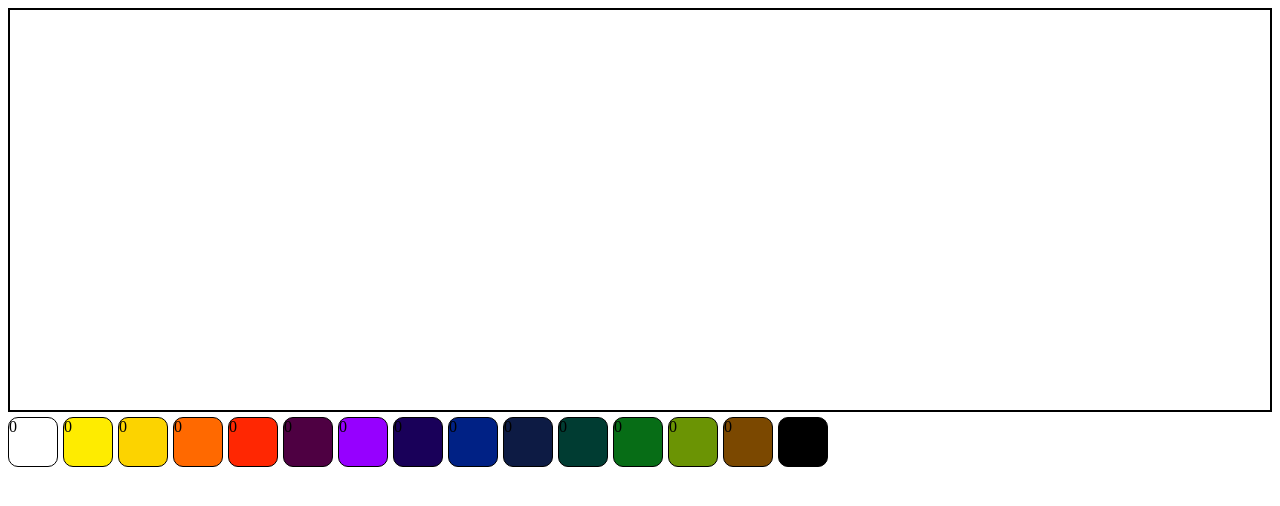
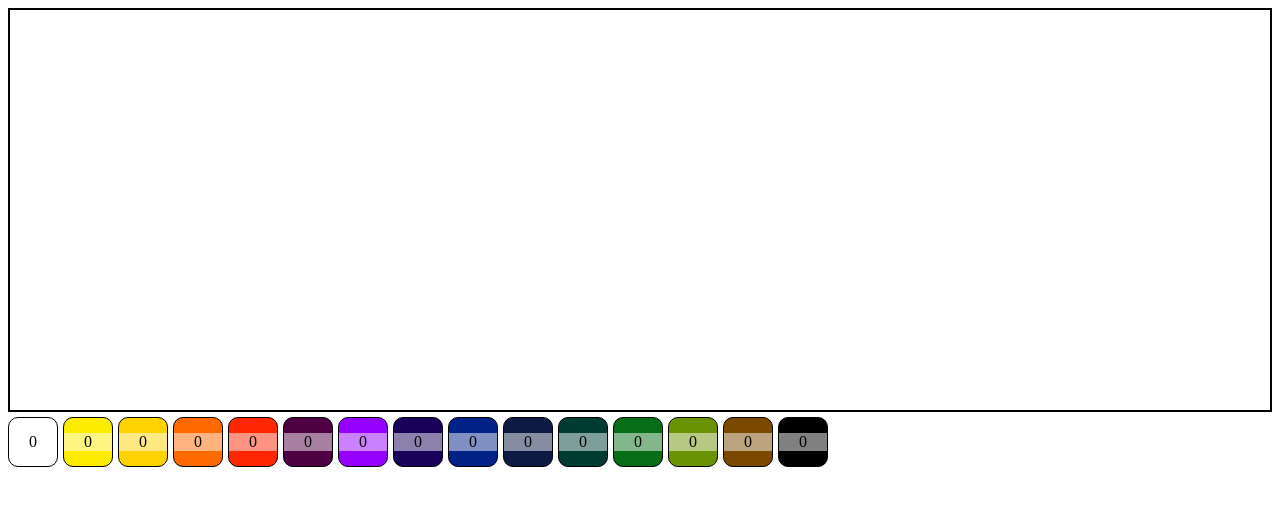
Before and after one commit to Palette-Pickers/paint-mixer, a React app: page / in a window 1280 px wide. Shown: the top 506 px of the page. Built offline with nearby package versions, Linux system fonts and the light colour scheme.

Commit message:
refactoring

```diff
--- a/src/Mixer.scss
+++ b/src/Mixer.scss
@@ -6,12 +6,25 @@
     .swatches {
         display: flex;
         flex-wrap: wrap;
-    }
+
         .swatch {
             width: 3rem;
             height: 3rem;
             margin: 5px 5px 5px 0;
             border-radius: 20%;
             border: 1px solid black;
+            justify-content: center;
+            align-content: center;
+
+            .partsInMix {
+                padding: 0;
+                text-align: center;
+                background-color: rgba(255, 255, 255, 0.5);
             }
         }
+    }
+
+
+
+
+}
--- a/src/Mixer.tsx
+++ b/src/Mixer.tsx
@@ -10,7 +10,6 @@ interface ColorPart {
 
 const Mixer: React.FC = () => {
     const [mixedColor, setMixedColor] = useState('rgb(0, 0, 0)');
-    const [mixingRatio, setMixingRatio] = useState(0.5);
     const paletteColors = [
         {"label": "White", "color": "rgb(255, 255, 255)", "partsInMix": 0},
         {"label": "Cadmium Yellow", "color": "rgb(254, 236, 0)", "partsInMix": 0},
@@ -28,9 +27,9 @@ const Mixer: React.FC = () => {
         {"label": "Burnt Sienna", "color": "rgb(123, 72, 0)", "partsInMix": 0},
         {"label": "Black", "color": "rgb(0, 0, 0)", "partsInMix": 0},
     ];
+
     const [palette, setPalette] = useState(paletteColors);
-    const [index, setIndex] = useState({i: 0});
-    const numPigments = palette.length;
+
     let mix_t: number[] = [];
 
     const makeColorSwatches = () => {
@@ -41,16 +40,16 @@ const Mixer: React.FC = () => {
                         key={i}
                         className="swatch"
                         style={{backgroundColor: `${swatch.color}`}}
-                        onClick={() => handleSwatchClick(i)}>
-                        {swatch.partsInMix}
+                        onClick={() => handleSwatchIncrementClick(i)}>
+                        <div className="partsInMix">{swatch.partsInMix}</div>
                     </div>
                 )
             })
         }
     }
 
-    const handleSwatchClick = (index: number) => {
-        const updatedPalette = [...palette]; // Create a shallow copy of the current palette
+    const handleSwatchIncrementClick = (index: number) => {
+        const updatedPalette = [...palette];
         updatedPalette[index].partsInMix++;  // Increment partsInMix for the clicked swatch
         setPalette(updatedPalette);
     }
@@ -62,21 +61,18 @@ const Mixer: React.FC = () => {
             mix_t.push(0);
         }
 
-        console.log('Total parts of paint used is ' + totalParts);
         if (totalParts > 0.000001) {
             let latent_mix = [0, 0, 0, 0, 0, 0, 0];
             for (let j = 0; j < palette.length; j++) {
                 if(palette[j].partsInMix > 0.000001) {
-                    let latent = mixbox.rgbToLatent(palette[j].color);
-                    console.log('latent is ' + latent);
-                    let percentageUsedInMix = palette[j].partsInMix / totalParts;
+                    const latent = mixbox.rgbToLatent(palette[j].color);
+                    const percentageUsedInMix = palette[j].partsInMix / totalParts;
                     for (let k = 0; k < latent.length; k++) {
                         latent_mix[k] += latent[k] * percentageUsedInMix;
                     }
                 }
             }
-            let mixed_color = mixbox.latentToRgb(latent_mix);
-            console.log('Mixed color is ' + mixed_color);
+            const mixed_color = mixbox.latentToRgb(latent_mix);
             return mixed_color;
         }
     }
@@ -88,9 +84,9 @@ const Mixer: React.FC = () => {
         setPalette(newPalette);
     }
 
-useEffect(() => {
-    setMixedColor(getMixedColorFromPalette(palette));
-}, [palette]);
+    useEffect(() => {
+        setMixedColor(getMixedColorFromPalette(palette));
+    }, [palette]);
 
     return (
     <div className='Mixer'>
```
Lines whose indentation alone changed are shown as unchanged.
